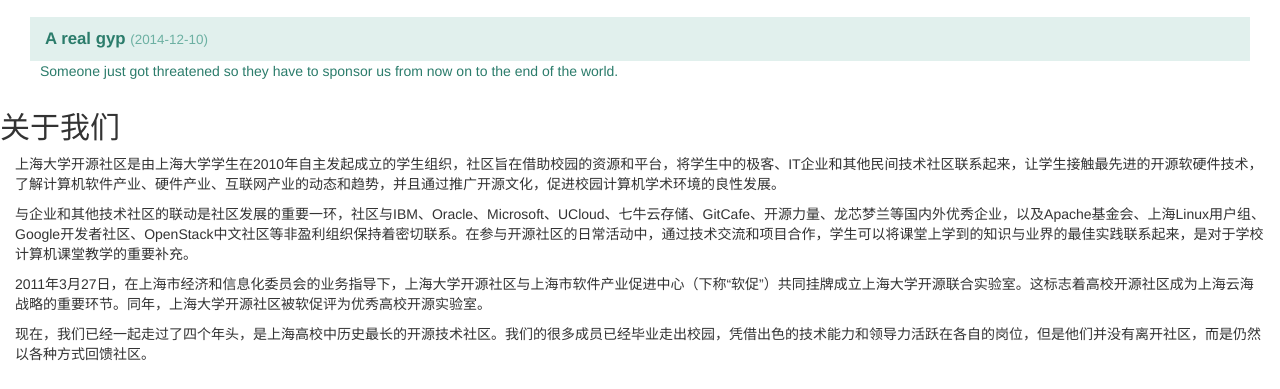
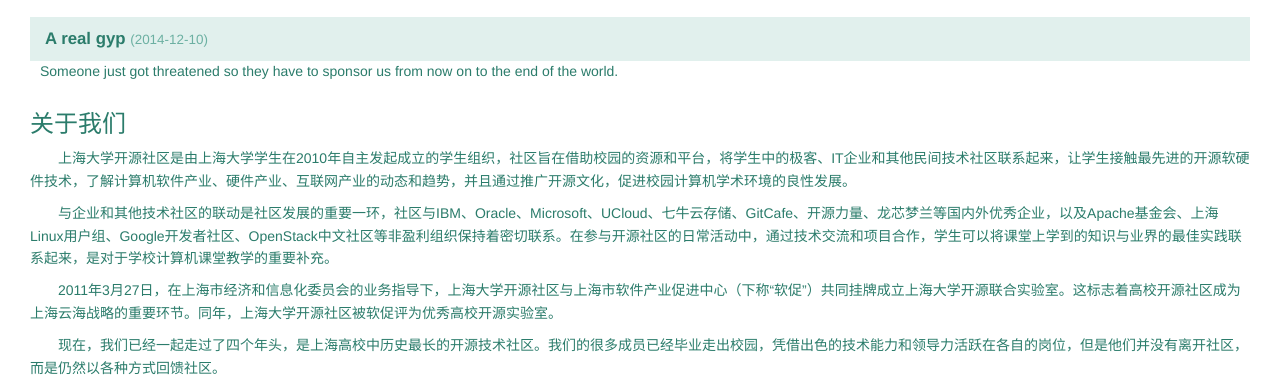
Before and after one commit to shuopensourcecommunity/home_website_v2, a plain HTML site: page frontend/index.html in a window 1280 px wide. Shown: the part 861-1250 px from the top of the page. Drawn offline with nearby package versions, Linux system fonts and the light colour scheme.

Commit message:
Rebase develop
Move inline style to main.css

```diff
--- a/frontend/css/main.css
+++ b/frontend/css/main.css
@@ -1,3 +1,8 @@
+* {
+	margin: 0;
+	padding: 0;
+}
+
 #top_name h1 {
 	font-size: 30px;
 	font-weight: bold;
@@ -16,6 +21,7 @@
     padding: 10px;
     /*border-radius: 5px;*/
     color: #2b7c6b;
+    text-align: center;
 }
 
 .news {
@@ -45,3 +51,12 @@
 .latest {
     /*font-size: larger;*/
 }
+
+#about-us {
+	color: #2b7c6b;
+}
+
+#about-us p {
+	line-height: 1.6em;
+	text-indent: 2em;
+}
--- a/frontend/index.html
+++ b/frontend/index.html
@@ -24,6 +24,7 @@
     <script src="http://cdn.staticfile.org/jquery/2.1.1-rc2/jquery.min.js"></script>
 
     <link type="text/css" rel="stylesheet" href="http://lib.sinaapp.com/js/bootstrap/v3.0.0/css/bootstrap.min.css"></link>
+
     <script src="http://lib.sinaapp.com/js/bootstrap/v3.0.0/js/bootstrap.min.js"></script>
 </head>
 
@@ -34,7 +35,7 @@
 
     <div id="top_logo"></div>
 
-    <div id="top_name" style="text-align: center;">
+    <div id="top_name">
         <h1>
             上海大学开源社区<br>
             <sub>New Website Coming Soon...</sub>
@@ -75,18 +76,16 @@
         </div>
     </div>
 
-    <div class="container-fluid">
-        <div class="row">
-            <h2>关于我们</h2>
+    <div id="about-us" class="container-fluid">
+        <h3 class="col-xs-12">关于我们</h3>
 
-            <p class="col-xs-12">上海大学开源社区是由上海大学学生在2010年自主发起成立的学生组织，社区旨在借助校园的资源和平台，将学生中的极客、IT企业和其他民间技术社区联系起来，让学生接触最先进的开源软硬件技术，了解计算机软件产业、硬件产业、互联网产业的动态和趋势，并且通过推广开源文化，促进校园计算机学术环境的良性发展。</p>
+        <p class="col-xs-12">上海大学开源社区是由上海大学学生在2010年自主发起成立的学生组织，社区旨在借助校园的资源和平台，将学生中的极客、IT企业和其他民间技术社区联系起来，让学生接触最先进的开源软硬件技术，了解计算机软件产业、硬件产业、互联网产业的动态和趋势，并且通过推广开源文化，促进校园计算机学术环境的良性发展。</p>
 
-            <p class="col-xs-12">与企业和其他技术社区的联动是社区发展的重要一环，社区与IBM、Oracle、Microsoft、UCloud、七牛云存储、GitCafe、开源力量、龙芯梦兰等国内外优秀企业，以及Apache基金会、上海Linux用户组、Google开发者社区、OpenStack中文社区等非盈利组织保持着密切联系。在参与开源社区的日常活动中，通过技术交流和项目合作，学生可以将课堂上学到的知识与业界的最佳实践联系起来，是对于学校计算机课堂教学的重要补充。</p>
+        <p class="col-xs-12">与企业和其他技术社区的联动是社区发展的重要一环，社区与IBM、Oracle、Microsoft、UCloud、七牛云存储、GitCafe、开源力量、龙芯梦兰等国内外优秀企业，以及Apache基金会、上海Linux用户组、Google开发者社区、OpenStack中文社区等非盈利组织保持着密切联系。在参与开源社区的日常活动中，通过技术交流和项目合作，学生可以将课堂上学到的知识与业界的最佳实践联系起来，是对于学校计算机课堂教学的重要补充。</p>
 
-            <p class="col-xs-12">2011年3月27日，在上海市经济和信息化委员会的业务指导下，上海大学开源社区与上海市软件产业促进中心（下称“软促”）共同挂牌成立上海大学开源联合实验室。这标志着高校开源社区成为上海云海战略的重要环节。同年，上海大学开源社区被软促评为优秀高校开源实验室。</p>
+        <p class="col-xs-12">2011年3月27日，在上海市经济和信息化委员会的业务指导下，上海大学开源社区与上海市软件产业促进中心（下称“软促”）共同挂牌成立上海大学开源联合实验室。这标志着高校开源社区成为上海云海战略的重要环节。同年，上海大学开源社区被软促评为优秀高校开源实验室。</p>
 
-            <p class="col-xs-12">现在，我们已经一起走过了四个年头，是上海高校中历史最长的开源技术社区。我们的很多成员已经毕业走出校园，凭借出色的技术能力和领导力活跃在各自的岗位，但是他们并没有离开社区，而是仍然以各种方式回馈社区。</p>
-        </div>
+        <p class="col-xs-12">现在，我们已经一起走过了四个年头，是上海高校中历史最长的开源技术社区。我们的很多成员已经毕业走出校园，凭借出色的技术能力和领导力活跃在各自的岗位，但是他们并没有离开社区，而是仍然以各种方式回馈社区。</p>
     </div>
 
     <!-- <script>window.jQuery || document.write('<script src="js/vendor/jquery-{{JQUERY_VERSION}}.min.js"><\/script>')</script>
@@ -95,14 +94,14 @@
     <script src="js/main.js"></script>
 
     <!-- Google Analytics: change UA-XXXXX-X to be your site's ID. -->
-    <script>
+    <!-- <script>
         (function(b,o,i,l,e,r){b.GoogleAnalyticsObject=l;b[l]||(b[l]=
         function(){(b[l].q=b[l].q||[]).push(arguments)});b[l].l=+new Date;
         e=o.createElement(i);r=o.getElementsByTagName(i)[0];
         e.src='//www.google-analytics.com/analytics.js';
         r.parentNode.insertBefore(e,r)}(window,document,'script','ga'));
         ga('create','UA-XXXXX-X','auto');ga('send','pageview');
-    </script>
+    </script> -->
 
 </body>
 
```
